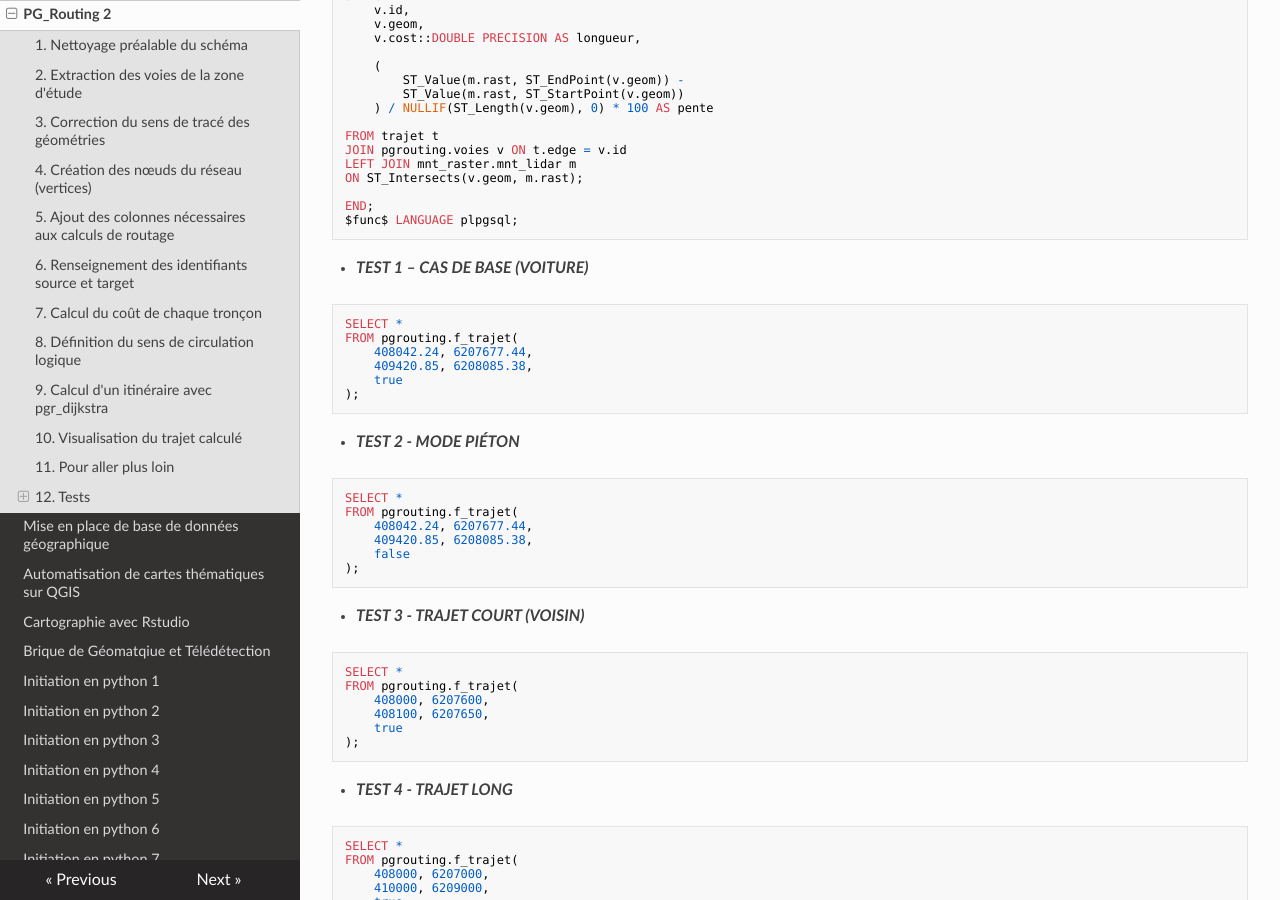
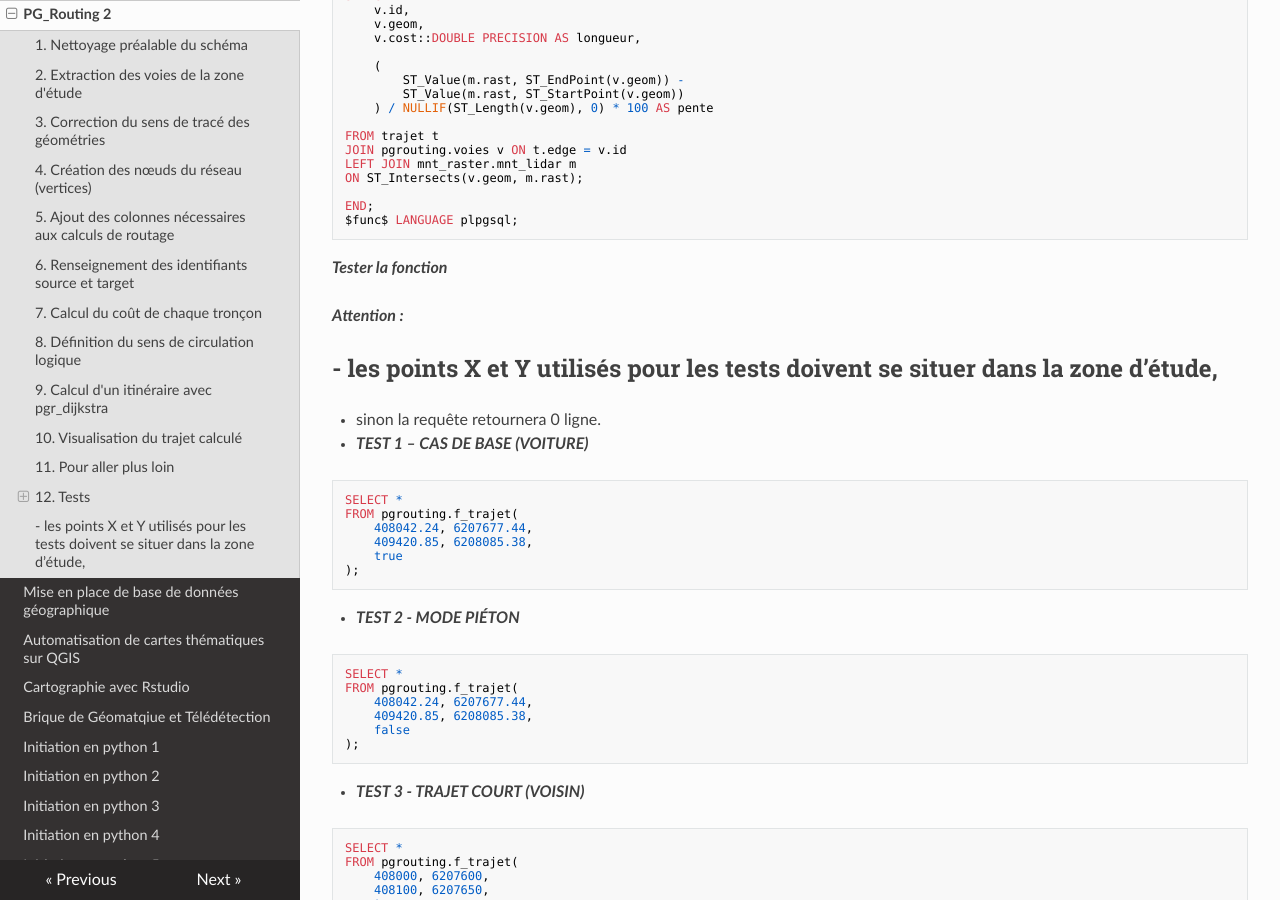
Before and after one commit to abdou123-guene/Site_de_documentation_geomatique, an MkDocs documentation site: the page built from docs/pgrouting1.md, in a window 1280 px wide and 900 px high, scrolled down 9247 px. Built offline with MkDocs 1.6.1, drawn with Linux system fonts in a browser that asks for light colours; nearby versions of some CDN libraries.

Commit message:
Update pgrouting1.md with testing guidelines
Added testing instructions and warnings for function usage.

````diff
--- a/docs/pgrouting1.md
+++ b/docs/pgrouting1.md
@@ -455,6 +455,14 @@
 $func$ LANGUAGE plpgsql;
 ```
 
+***Tester la fonction***
+
+***Attention :***
+
+- les points X et Y utilisés pour les tests doivent se situer dans la zone d’étude,
+-
+- sinon la requête retournera 0 ligne.
+
 - ***TEST 1 – CAS DE BASE (VOITURE)***
 
 ```sql
````
